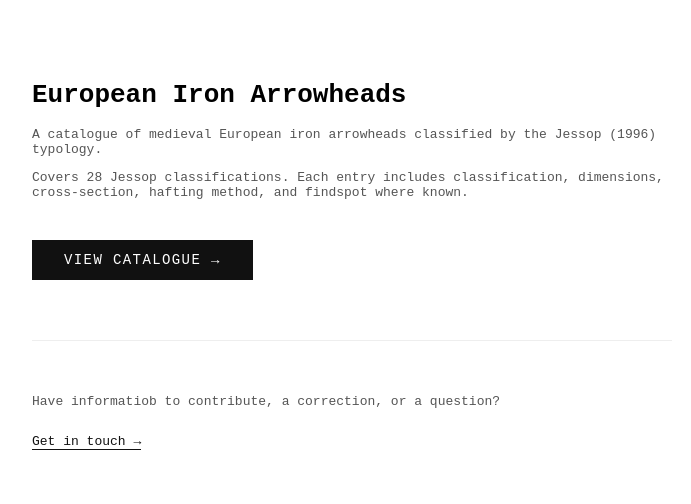
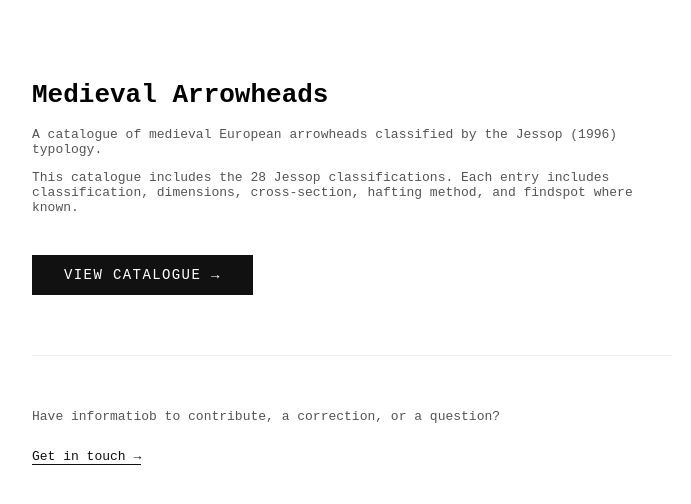
Before and after one commit to Hadargl/arrowtypes, a React (Create React App) app: page / in a window 1280 px wide. Shown: the top 504 px of the page, without its empty margins (288-979 px from the left). Built offline with nearby package versions, Linux system fonts and the light colour scheme.

Commit message:
editorial changes

```diff
--- a/src/pages/Landing.js
+++ b/src/pages/Landing.js
@@ -3,13 +3,13 @@ import { Link } from "react-router-dom";
 export default function Landing() {
   return (
     <div style={{ maxWidth: 640, margin: "80px auto", padding: "0 24px", fontFamily: "monospace" }}>
-      <h1>European Iron Arrowheads</h1>
+      <h1>Medieval Arrowheads</h1>
       <p style={{ marginTop: 12, color: "#555" }}>
-        A catalogue of medieval European iron arrowheads classified by the
+        A catalogue of medieval European arrowheads classified by the
         Jessop (1996) typology.
       </p>
       <p style={{ marginTop: 8, color: "#555" }}>
-        Covers 28 Jessop classifications. Each entry includes classification, dimensions,
+        This catalogue includes the 28 Jessop classifications. Each entry includes classification, dimensions,
         cross-section, hafting method, and findspot where known.
       </p>
 
```
